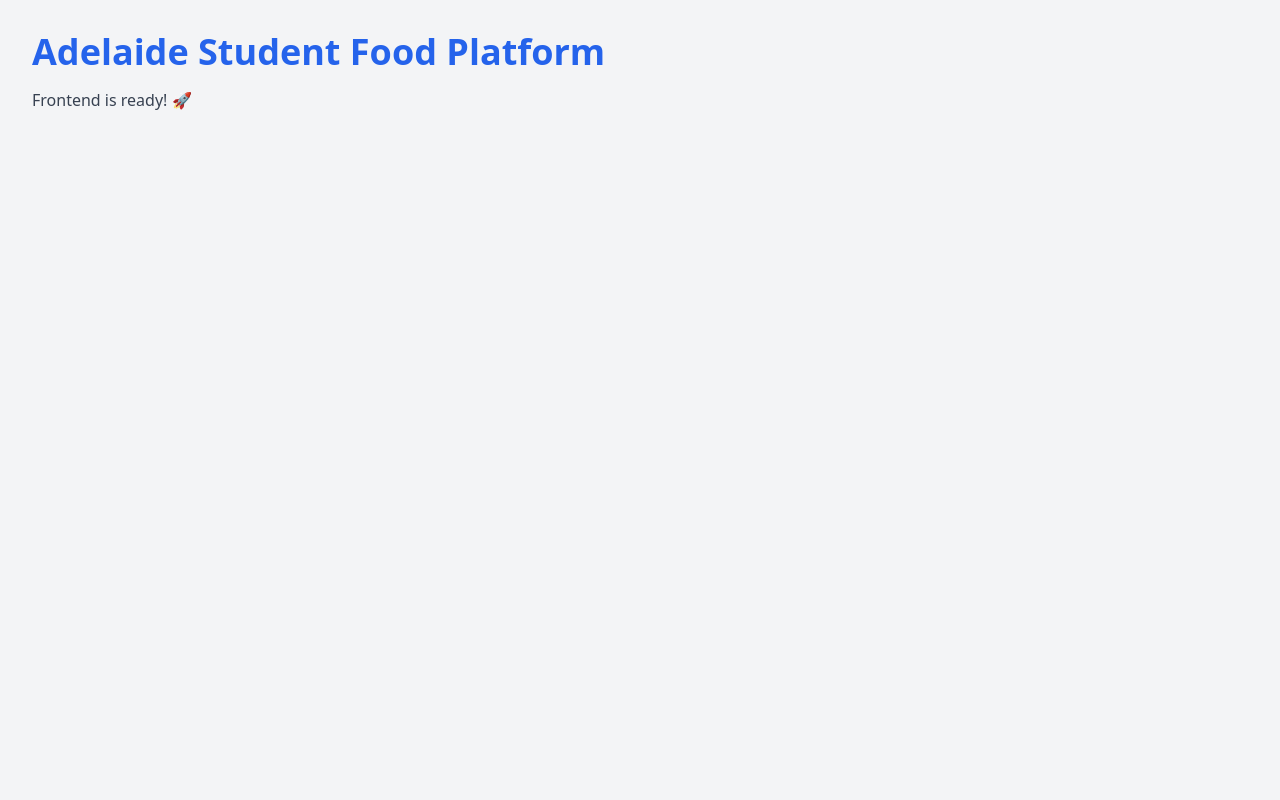
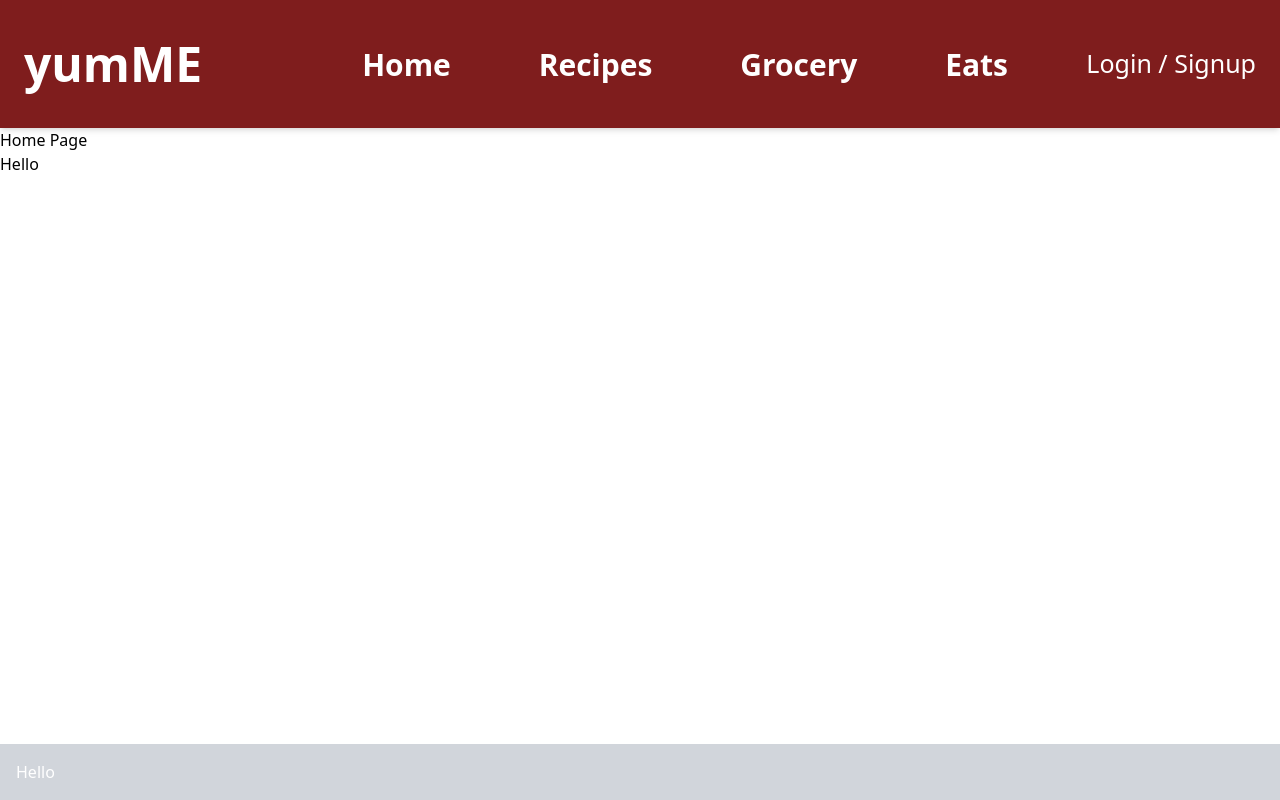
Before and after one commit to bachie07/student-food-platform, a React (Vite) app in the folder client/: page / in a window 1280 px wide. Built offline with nearby package versions, Linux system fonts and the light colour scheme.

Commit message:
setup: Setting up pages routes and layout

```diff
--- a/client/src/App.jsx
+++ b/client/src/App.jsx
@@ -1,19 +1,40 @@
+import { useState } from "react";
+import SignUpForm from "./components/SignUpForm";
+import { Link, Route, Routes } from "react-router-dom";
+import HomePage from "./pages/Home"
+import GroceriesPage from "./pages/Grocery";
+import RecipePage from "./pages/Recipe";
+import PlacesPage from "./pages/Place";
+import Layout from "./components/Layout";
+import LoginPage from "./pages/Auth/Login";
+
+function App() {
+
+    return (
+      <div>
+
+        <Routes>
+          <Route path="/" element={<Layout/>}>
+
+            <Route path="/" element={<HomePage/>}/>
+
+            <Route path="/groceries" element={<GroceriesPage/>}/>
+
+            <Route path="/recipes" element={<RecipePage/>}/>
+
+            <Route path="/eats" element={<PlacesPage/>}/>
+
+            <Route path="/login" element={<LoginPage/>}/>
+
+            <Route path="*" element={<h1>404 Not Found</h1>}/>
+
+          </Route>
+        </Routes>
+
+      </div>
+    );
+    }
 
 
 
-function App() {
-  return (
-    <div className="min-h-screen bg-gray-100">
-      <div className="container mx-auto p-8">
-        <h1 className="text-4xl font-bold text-blue-600">
-          Adelaide Student Food Platform
-        </h1>
-        <p className="mt-4 text-gray-700">
-          Frontend is ready! 🚀
-        </p>
-      </div>
-    </div>
-  )
-}
-
 export default App
--- /dev/null
+++ b/client/src/components/BottomBar.jsx
@@ -0,0 +1,19 @@
+
+const BottomBar = () => {
+
+    return(
+
+        <footer className="bg-gray-300 text-white p-4 sticky bottom-0">
+
+            <p>Hello</p>
+
+
+        </footer>
+
+
+    )
+
+
+}
+
+export default BottomBar;
--- /dev/null
+++ b/client/src/components/Layout.jsx
@@ -0,0 +1,21 @@
+import Navbar from "./Navbar";
+import BottomBar from "./BottomBar";
+import { Outlet } from "react-router-dom";
+
+const Layout = () => {
+
+    return(
+
+    <div className="flex flex-col min-h-screen">
+        <Navbar/>
+        <main className="flex-1">
+            <Outlet/>
+        </main>
+        <BottomBar/>
+    </div>
+    )
+
+}
+
+
+export default Layout;
--- /dev/null
+++ b/client/src/components/Navbar.jsx
@@ -0,0 +1,40 @@
+import { Link } from "react-router-dom"
+
+const Navbar = () => {
+
+    return(
+
+        <nav className="bg-red-900 text-white px-6 py-10 shadow-md">
+
+                <div className="max-w-[1400px] mx-auto flex items-center">
+
+                    <div className="text-5xl font-bold"> yumME</div>
+
+                    <div className="ml-40 space-x-20">
+
+                    {/* Make sure to match the link address to the ones defined in app.jsx*/}
+
+                    <Link to="/" className="hover:text-gray-300 transition-colors text-[30px] font-semibold"> Home </Link>
+
+                    <Link to="/recipes" className="hover:text-gray-300 transition-colors  text-[30px] font-semibold"> Recipes </Link>
+
+                    <Link to="/groceries" className="hover:text-gray-300 transition-colors  text-[30px] font-semibold "> Grocery </Link>
+
+                    <Link to="/eats" className="hover:text-gray-300 transition-colors  text-[30px] font-semibold">  Eats </Link>
+
+                    </div>
+
+
+                    <Link to="/login" className="ml-auto hover:text-gray-300 transition-colors  text-[25px]">  Login / Signup </Link>
+
+
+            </div>
+
+
+        </nav>
+
+    )
+}
+
+
+export default Navbar;
--- /dev/null
+++ b/client/src/pages/Auth/Login.jsx
@@ -0,0 +1,13 @@
+import { Link } from "react-router-dom"
+
+
+const LoginPage = () => {
+
+    return (
+
+        <div> This is the log in page</div>
+
+    )
+}
+
+export default LoginPage;
--- a/client/src/pages/Grocery/index.jsx
+++ b/client/src/pages/Grocery/index.jsx
@@ -0,0 +1,18 @@
+
+
+const GroceriesPage = () => {
+
+    return (
+
+        <div>
+
+            <h1> This is the groceries page</h1>
+
+
+
+        </div>
+    )
+
+  }
+
+  export default GroceriesPage
--- a/client/src/pages/Home/index.jsx
+++ b/client/src/pages/Home/index.jsx
@@ -0,0 +1,29 @@
+
+const HomePage = () => {
+
+    return(
+        <div>
+
+            <div>
+
+
+
+
+            </div>
+
+            <h1> Home Page</h1>
+
+            <p> Hello</p>
+
+
+        </div>
+
+
+
+
+
+    )
+
+  }
+
+export default HomePage;
--- /dev/null
+++ b/client/src/pages/Place/index.jsx
@@ -0,0 +1,18 @@
+
+
+const PlacesPage = () => {
+
+
+    return (
+
+        <div>
+
+            <p> This is the place page</p>
+
+        </div>
+
+
+    )
+}
+
+export default PlacesPage
--- a/client/src/pages/Recipe/index.jsx
+++ b/client/src/pages/Recipe/index.jsx
@@ -0,0 +1,13 @@
+
+
+const RecipePage = () => {
+
+
+    return (
+    <h1> About Page</h1>
+
+    )
+
+  }
+
+export default RecipePage;
```
Also changed, not shown: client/src/pages/Auth/Signup.jsx (added).
